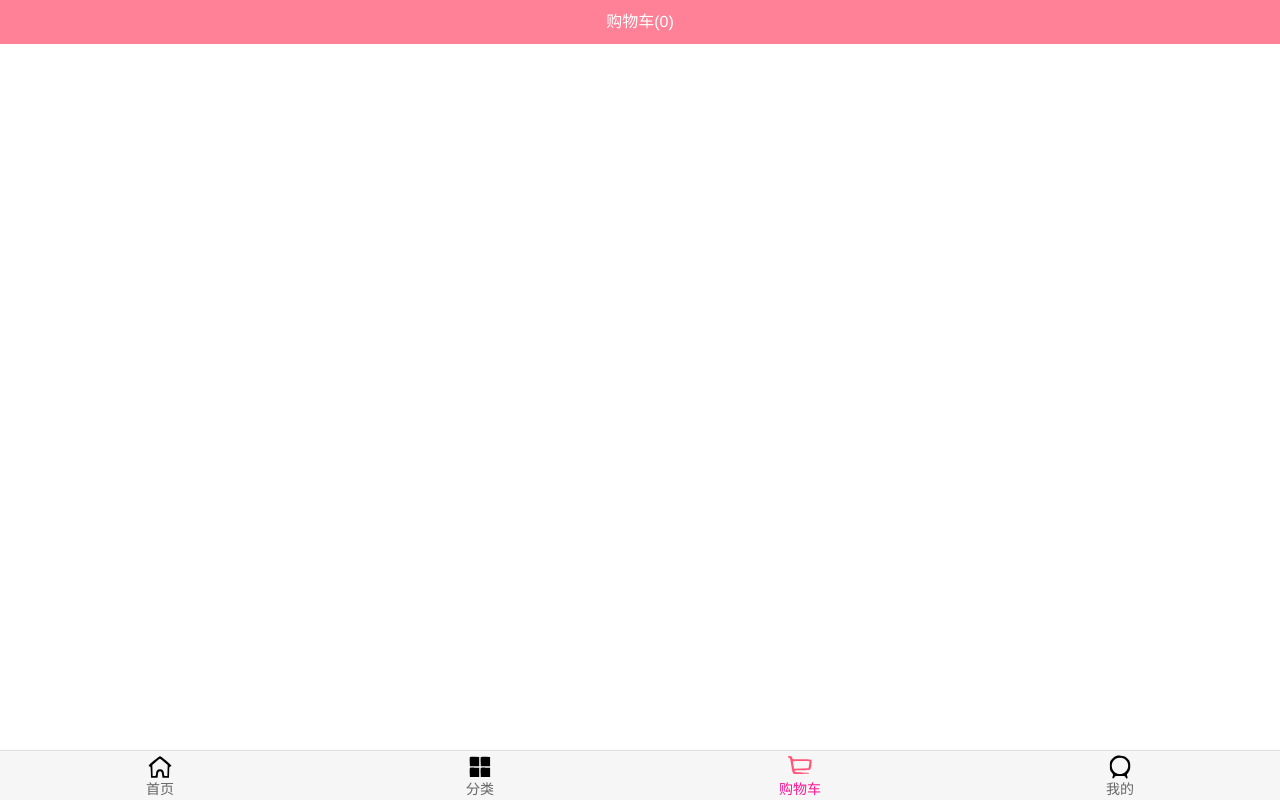
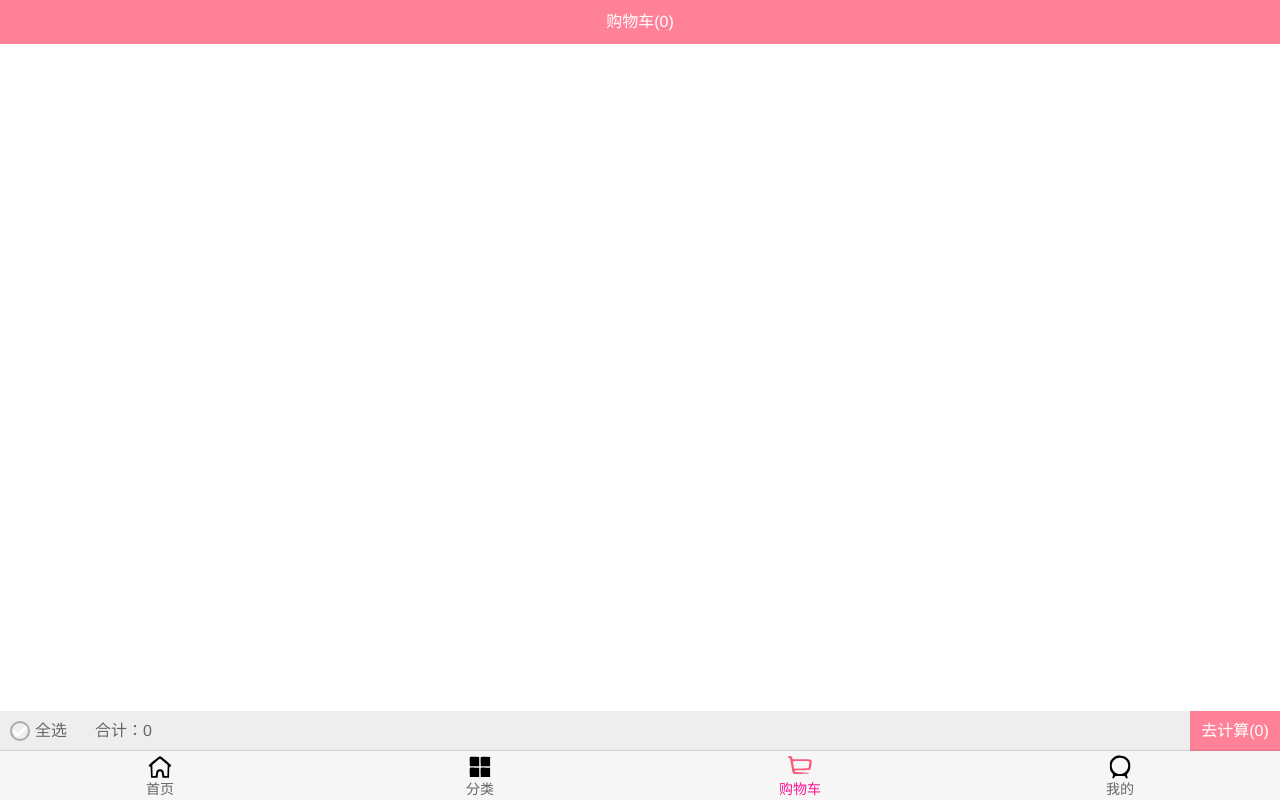
Before and after one commit to icecokeyu/vue-shop, a Vue app: page /cart in a window 1280 px wide. Built offline with nearby package versions, Linux system fonts and the light colour scheme; the HTML template or start-up script is replaced by a standard one.

Commit message:
cart finish

```diff
--- a/src/components/content/checkButton/CheckButton.vue
+++ b/src/components/content/checkButton/CheckButton.vue
@@ -11,7 +11,7 @@ export default {
     isChecked:{
       type: Boolean,
       default() {
-        return true
+        return false
       }
     }
   }
@@ -19,7 +19,7 @@ export default {
 }
 </script>
 
-<style>
+<style scoped>
   .check-button {
     border-radius: 50%;
     border: 2px solid #aaa;
--- a/src/network/request.js
+++ b/src/network/request.js
@@ -3,7 +3,7 @@ import axios from 'axios';
 export function request(config) {
   // 1.创建axios实例
   const instance = axios.create({
-    baseURL: 'http://152.136.185.210:7878/api/m5',
+    baseURL: 'http://152.136.185.210:7878/api/hy66',
     timeout: 5000
   })
   // 2.axios拦截器
--- a/src/store/mutations.js
+++ b/src/store/mutations.js
@@ -5,6 +5,7 @@ export default {
     payLoad.count++
   },
   [ADD_TO_CART](state, payLoad) {
+    payLoad.checked = true
     state.cartList.push(payLoad)
   }
 }
--- a/src/views/cart/Cart.vue
+++ b/src/views/cart/Cart.vue
@@ -4,6 +4,7 @@
       <div slot="center">购物车({{ cartLength }})</div>
     </nav-bar>
     <cart-list class="cart-list"></cart-list>
+    <cart-bottom-bar></cart-bottom-bar>
   </div>
 </template>
 
@@ -16,10 +17,16 @@ import CartList from './childComps/CartList.vue'
 import {mapGetters} from 'vuex'
 
 import Scroll from '../../components/common/scroll/Scroll.vue'
+import CartBottomBar from './childComps/CartBottomBar.vue'
 
 export default {
   name: 'Cart',
-  components: { NavBar, CartList, Scroll },
+  components: {
+  NavBar,
+  CartList,
+  Scroll,
+  CartBottomBar
+   },
   computed: {
     // cartLength() {
     //   return this.$store.getters.cartLength
--- /dev/null
+++ b/src/views/cart/childComps/CartBottomBar.vue
@@ -0,0 +1,102 @@
+<template>
+  <div class="bottom-bar">
+    <div class="check-content">
+      <check-button
+      class="check-btn"
+      :is-checked="isSelectAll"
+      @click.native="checkClick"
+      />
+      <span>全选</span>
+    </div>
+    <div class="price">合计：{{totalPrice}}</div>
+    <div class="caculate">去计算({{toCount}})</div>
+  </div>
+</template>
+
+<script>
+import {mapGetters} from 'vuex'
+import CheckButton from 'components/content/checkButton/CheckButton.vue'
+export default {
+  name: 'CartBottomBar',
+  components: { CheckButton },
+  computed: {
+    ...mapGetters(['cartList']),
+    totalPrice() {
+      return this.cartList.filter(item =>{
+        return item.checked
+      }).reduce((preValue, item) => {
+        return preValue += item.price * item.count
+      }, 0)
+    },
+    toCount() {
+      return this.cartList.filter(item => {return item.checked}).length
+    },
+    isSelectAll() {
+      // 方法一 使用filter
+      // if(this.cartList.length === 0) {
+      //   return false
+      // } else {
+      //   return !(this.cartList.filter(item => !item.checked).length)
+      // }
+
+      // 方法二 使用find
+      if(this.cartList.length === 0) return false
+      // return !this.cartList.find(item => !item.checked)
+
+      // 方法三 使用for循环
+      for(let item of this.cartList) {
+        if(!item.checked) {
+          return false
+        }
+      }
+      return true
+    }
+  },
+  methods: {
+    // isSelectALL 为 true时，说明全部选中  isSelectAll为false说明有未选中的
+    checkClick() {
+      if(this.isSelectAll) {
+        this.$store.state.cartList.forEach(item => item.checked = false)
+      } else {
+        this.$store.state.cartList.forEach(item => item.checked = true)
+      }
+    }
+  }
+}
+</script>
+
+<style scoped>
+  .bottom-bar {
+    position: relative;
+    display: flex;
+    height: 40px;
+    line-height: 40px;
+    background-color: #eee;
+  }
+
+  .check-content {
+    display: flex;
+    align-items: center;
+    margin-left: 10px;
+    width: 60px;
+  }
+
+  .check-btn {
+    height: 20px;
+    width: 20px;
+    line-height: 20px;
+    margin-right: 5px;
+  }
+
+  .price {
+    flex: 1;
+    margin-left: 25px;
+  }
+
+  .caculate {
+    width: 90px;
+    text-align: center;
+    color: #fff;
+    background-color: var(--color-tint);
+  }
+</style>
--- a/src/views/cart/childComps/CartList.vue
+++ b/src/views/cart/childComps/CartList.vue
@@ -30,7 +30,7 @@ export default {
 
 <style scoped>
   .cart-list {
-    height: calc(100% - 44px - 49px);
+    height: calc(100% - 44px - 49px - 40px);
   }
 
   .content {
--- a/src/views/cart/childComps/CartListItem.vue
+++ b/src/views/cart/childComps/CartListItem.vue
@@ -1,7 +1,7 @@
 <template>
   <div id="shop-item">
     <div class="item-selector">
-      <CheckButton :is-checked="true"></CheckButton>
+      <CheckButton :is-checked="itemInfo.checked" @click.native="checkClick"></CheckButton>
     </div>
     <div class="item-img">
       <img :src="itemInfo.image" alt="商品图片">
@@ -30,6 +30,11 @@ export default {
       default() {
         return {}
       }
+    }
+  },
+  methods: {
+    checkClick() {
+      this.itemInfo.checked = !this.itemInfo.checked
     }
   }
 }
```
